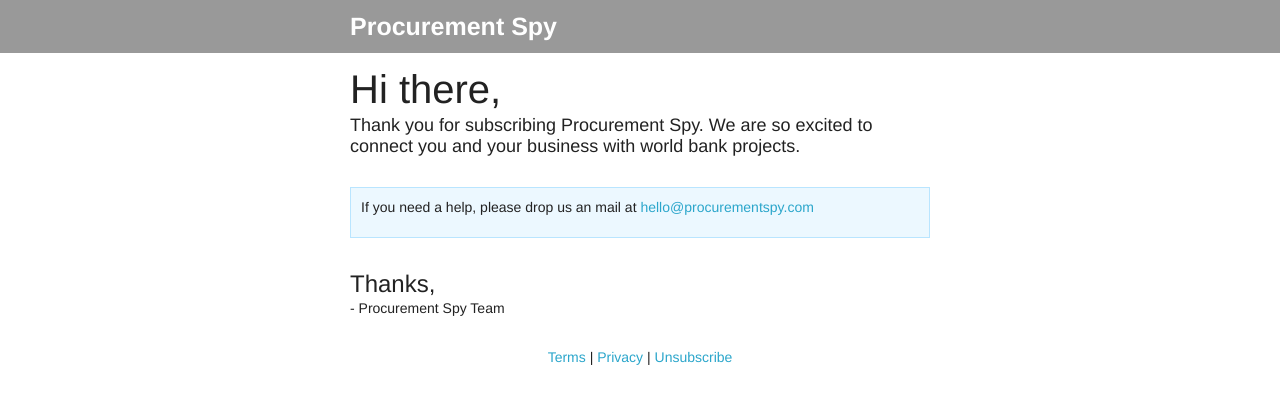
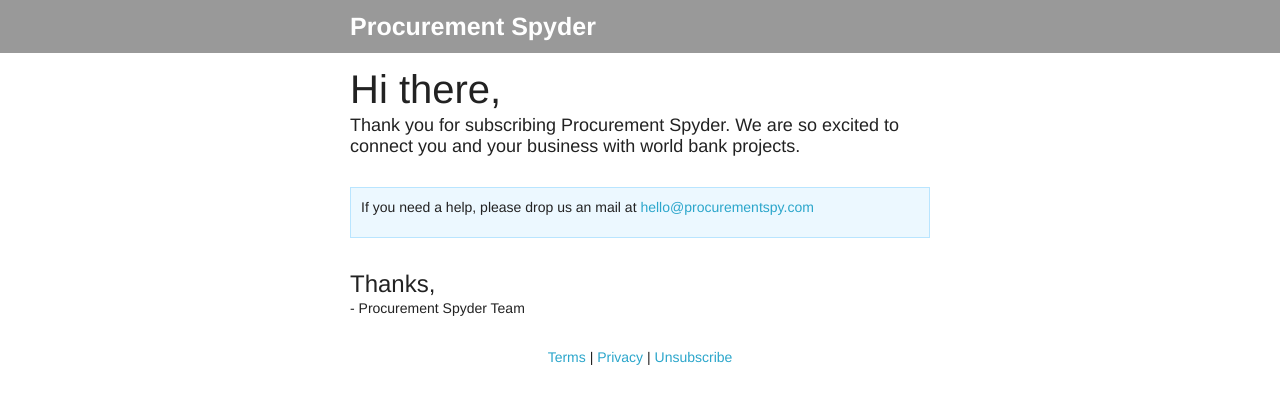
Before and after one commit to code-for-india/procurement-spyder, a Flask app: template templates/welcome-template.html in a window 1280 px wide. Shown: the top 404 px of the page. Run offline with Flask 2, Linux system fonts and the light colour scheme; the template is opened without the code that fills it, so the values that code supplies are empty.

Commit message:
Renamed spy to spyder.

```diff
--- a/client/index.html
+++ b/client/index.html
@@ -3,7 +3,7 @@
 <head>
     <meta charset="utf-8">
     <meta name="viewport" content="width=device-width, initial-scale=1.0">
-    <title>Procurement Spy</title>
+    <title>Procurement Spyder</title>
     <meta name="description" content="Watch world bank procurement and Notify business dude">
     <link href='http://fonts.googleapis.com/css?family=Open+Sans' rel='stylesheet' type='text/css'>
     <link rel="stylesheet" href="/css/app.css" type="text/css" />
--- a/client/scripts/views/subscription-success.html
+++ b/client/scripts/views/subscription-success.html
@@ -1,5 +1,5 @@
 <div class="container container-medium">
-  <h1 class="brand"><a href="#/">Procurement Spy</a></h1>
+  <h1 class="brand"><a href="#/">Procurement Spyder</a></h1>
   <div class="box">
       <h2 class="heading">Subscription Success</h2>
       <p class="lead text-success">
--- a/client/scripts/views/subscription.html
+++ b/client/scripts/views/subscription.html
@@ -1,5 +1,5 @@
 <div class="container container-medium">
-  <h1 class="brand"><a href="#/">Procurement Spy</a></h1>
+  <h1 class="brand"><a href="#/">Procurement Spyder</a></h1>
   <div class="box">
       <h2 class="heading">Subscribe for New Tender</h2>
       <form name="categories" ng-hide="lastPage">
--- a/server.py
+++ b/server.py
@@ -59,7 +59,7 @@
 @app.route('/sendmail', methods=["GET"])
 def sendmail(to_list, bcc_list, subject, body):
 	mail = {
-			"from": "Procurement Spy<postmaster@sandbox381bc65cf9a0430cb057afb272d83c3a.mailgun.org>",
+			"from": "Procurement Spyder<postmaster@sandbox381bc65cf9a0430cb057afb272d83c3a.mailgun.org>",
 			"to": to_list,
 	    	"bcc": bcc_list,
 	    	"subject": subject,
--- a/server/mailgun.py
+++ b/server/mailgun.py
@@ -13,7 +13,7 @@
 
 def get_data():
 	return {
-				"from": "Procurement Spy<postmaster@sandbox381bc65cf9a0430cb057afb272d83c3a.mailgun.org>",
+				"from": "Procurement Spyder<postmaster@sandbox381bc65cf9a0430cb057afb272d83c3a.mailgun.org>",
 				"to": "Dheeraj <fizerkhan@gmail.com>",
 				#"cc": ["Dj <dheerajjoshi@outlook.com>","Joshi <dheerajjoshi1991@yahoo.co.in>"],
 				#"bcc": ["Dj <dheerajjoshi@outlook.com>"],
--- a/templates/subscription-template.html
+++ b/templates/subscription-template.html
@@ -801,7 +801,7 @@
                           <tr>
                             <td class="eight sub-columns">
                               <!-- <img src="http://placehold.it/200x50"> -->
-															<h1 class="template-header">Procurement Spy</h1>
+															<h1 class="template-header">Procurement Spyder</h1>
                             </td>
                             <td class="four sub-columns last" style="text-align:right; vertical-align:middle;">
                               <!-- <span class="template-label">BASIC</span> -->
@@ -866,7 +866,7 @@
 												<tr>
 													<td class="last right-text-pad">
 														<h5>Thanks,</h5>
-														<p>- Procurement Spy Team</p>
+														<p>- Procurement Spyder Team</p>
 														<p></p>
 													</td>
 													<td class="expander"></td>
--- a/templates/welcome-template.html
+++ b/templates/welcome-template.html
@@ -801,7 +801,7 @@
                           <tr>
                             <td class="eight sub-columns">
                               <!-- <img src="http://placehold.it/200x50"> -->
-															<h1 class="template-header">Procurement Spy</h1>
+															<h1 class="template-header">Procurement Spyder</h1>
                             </td>
                             <td class="four sub-columns last" style="text-align:right; vertical-align:middle;">
                               <!-- <span class="template-label">BASIC</span> -->
@@ -831,7 +831,7 @@
                         <tr>
                           <td>
                             <h1>Hi there,</h1>
-                						<p class="lead">Thank you for subscribing Procurement Spy.
+                						<p class="lead">Thank you for subscribing Procurement Spyder.
 														We are so excited to connect you and your business with world bank projects.
 														</p>
                           </td>
@@ -868,7 +868,7 @@
                         <tr>
                           <td class="last right-text-pad">
                             <h5>Thanks,</h5>
-                            <p>- Procurement Spy Team</p>
+                            <p>- Procurement Spyder Team</p>
                             <p></p>
                           </td>
                           <td class="expander"></td>
```
Also changed, not shown: README.md.
